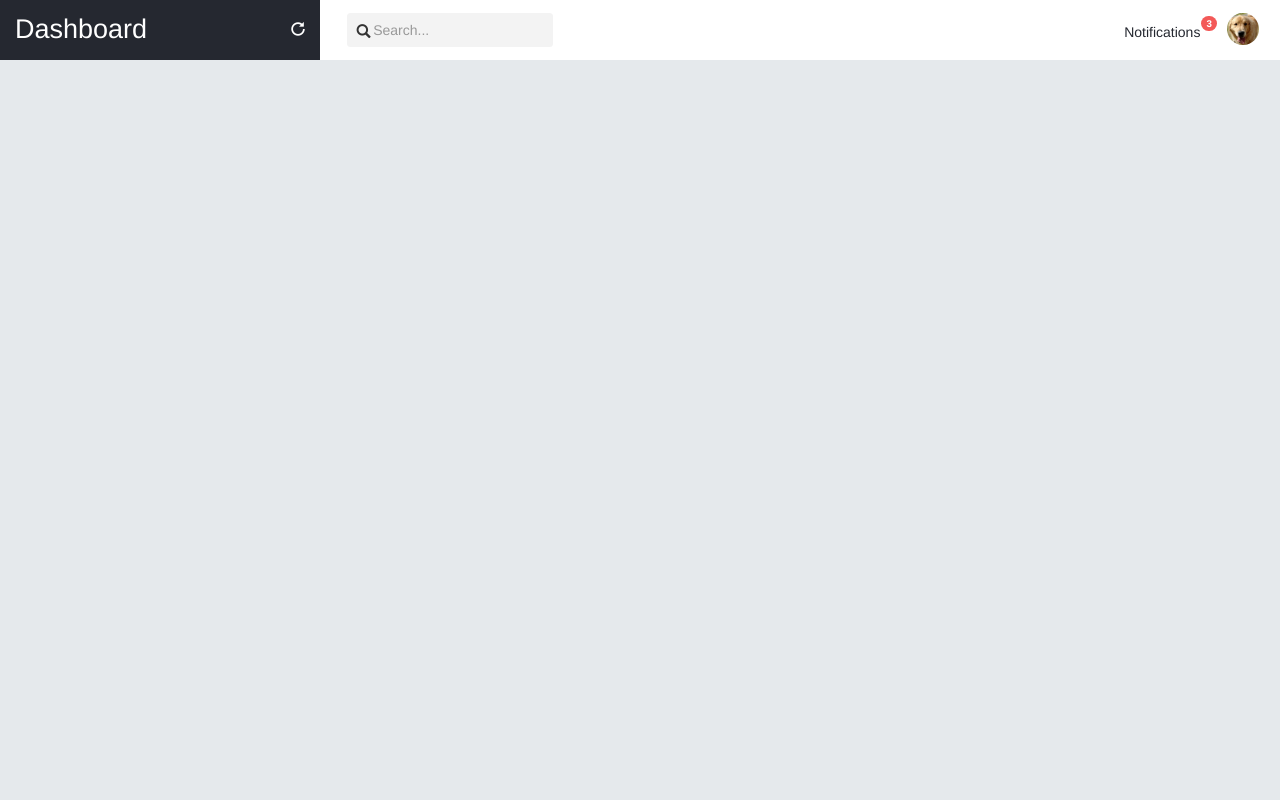
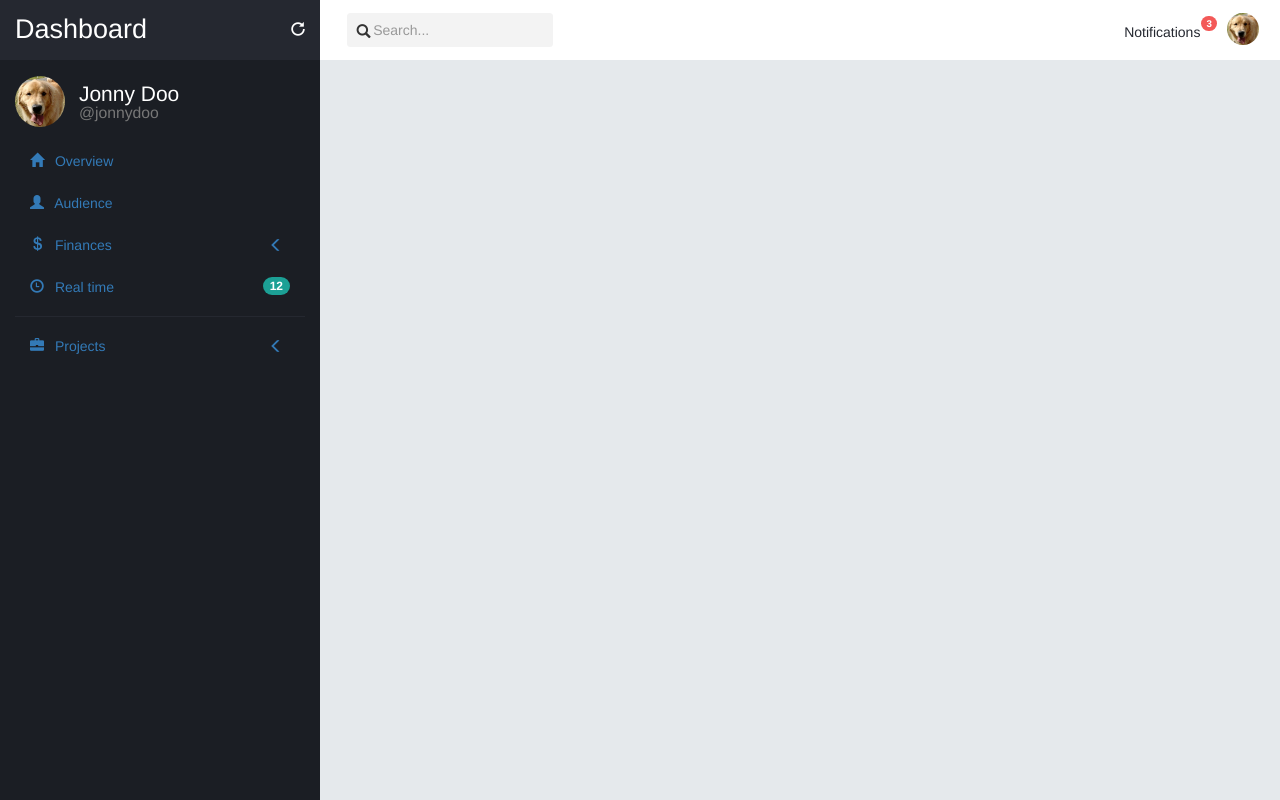
Before and after one commit to jsdelivrbot/bootstrap4-projects, a plain HTML site: page bootstrap-dashboard-application/dashboard.html in a window 1280 px wide. Drawn offline with Linux system fonts and the light colour scheme.

Commit message:
Dashboard nav-menu is done

```diff
--- a/bootstrap-dashboard-application/css/base.css
+++ b/bootstrap-dashboard-application/css/base.css
@@ -146,3 +146,78 @@ nav #nav-menu {
 #nav-profile img {
     max-height: 2.3em;
 }
+
+/*Main-Body*/
+
+/*side-menu*/
+#side-menu {
+    background-color: #1b1e24;
+    padding-top: 7.2rem;
+    height: 100%;
+    position: fixed;
+}
+#side-menu .profile-block > * {
+    display: inline-block;
+}
+#side-menu .profile-block img {
+    width: 50px;
+}
+#side-menu .profile-title {
+    color: #FFF;
+    margin-left: 1rem;
+    font-size: 1.5em;
+    vertical-align: middle;
+}
+#side-menu .profile-title small {
+    display: block;
+}
+
+/*stacked menu*/
+#side-menu ul.nav {
+    margin-top: 1rem;
+}
+#side-menu ul.nav a {
+    columns: #8b91a0;
+}
+#side-menu ul.nav a:hover,
+#side-menu ul.nav a:focus {
+    color: #FFF;
+    background-color: inherit;
+}
+#side-menu ul.nav a .glyphicon {
+    margin-right: 0.7rem;
+}
+#side-menu ul.nav a .glyphicon.pull-right {
+    margin-top: 0.2rem;
+}
+#side-menu ul.nav a .badge {
+    background-color: #1ca095;
+}
+#side-menu ul.nav .nav-divider {
+    background-color: #252830;
+}
+#side-menu ul.nav ul {
+    margin-left: 10%;
+}
+#side-menu ul.nav ul a {
+    display: block;
+    background-color: #2b303b;
+    padding: 1rem;
+    margin-top: 0.3rem;
+    border-radius: 0.25em;
+}
+#side-menu ul.nav ul a:hover {
+    text-decoration: none;
+    background-color: #434857;
+}
+#side-menu ul.nav a:focus .glyphicon.pull-right {
+    -moz-transform: rotate(-90deg);
+    -webkit-transform: rotate(-90deg);
+    -o-transform: rotate(-90deg);
+    -ms-transform: rotate(-90deg);
+    transform: rotate(-90deg);
+}
+#side-menu ul.nav a .glyphicon.pull-right {
+    margin-top: 0.2rem;
+    will-change: transform;
+}
--- a/bootstrap-dashboard-application/dashboard.html
+++ b/bootstrap-dashboard-application/dashboard.html
@@ -115,6 +115,74 @@
       </div>
     </nav>
 
+    <!--Main body section-->
+    <div class="container-fluid">
+      <div class="row">
+        <div id="side-menu" class="col-sm-3 hidden-xs" data-spy="affix" data-offset-top="0">
+
+          <div class="profile-block">
+            <img src="imgs/jon.png" class="img-circle">
+            <h4 class="profile-title">Jonny Doo <small>@jonnydoo</small></h4>
+          </div>
+
+          <ul class="nav nav-pills nav-stacked">
+            <li>
+              <a href="#" class="transition">
+                <span class="glyphicon glyphicon-home" aria-hidden="true"></span>
+                Overview
+              </a>
+            </li>
+            <li>
+              <a href="#" class="transition">
+                <span class="glyphicon glyphicon-user" aria-hidden="true"></span>
+                Audience
+              </a>
+            </li>
+            <li>
+              <a href="#finances-opts" class="transition" role="button" data-toggle="collapse" aria-expanded="false" aria-controls="finances-opts">
+                <span class="glyphicon glyphicon-usd" aria-hidden="true"></span>
+                Finances
+                <span class="glyphicon glyphicon-menu-left pull-right transition" aria-hidden="true"> </span>
+              </a>
+              <ul class="collapse list-unstyled" id="finances-opts">
+                <li>
+                  <a href="#" class="transition">Incomes</a>
+                </li>
+                <li>
+                  <a href="#" class="transition">Outcomes</a>
+                </li>
+              </ul>
+            </li>
+            <li>
+              <a href="#" class="transition">
+                <span class="glyphicon glyphicon-time" aria-hidden="true"></span>
+                Real time
+                <span class="badge pull-right">12</span>
+              </a>
+            </li>
+            <li class="nav-divider"></li>
+            <li>
+              <a href="#projects-opts" class="transition" role="button" data-toggle="collapse" aria-expanded="false" aria-controls="projects-opts">
+                <span class="glyphicon glyphicon-briefcase" aria-hidden="true"></span>
+                Projects
+                <span class="glyphicon glyphicon-menu-left pull-right transition" aria-hidden="true"> </span>
+              </a>
+              <ul class="collapse list-unstyled" id="projects-opts">
+                <li>
+                  <a href="#" class="transition">Free ration nation</a>
+                </li>
+                <li>
+                  <a href="#" class="transition">Cats going crazy</a>
+                </li>
+              </ul>
+            </li>
+          </ul>
+        </div>
+        <div id="main" class=" col-sm-offset-3 col-sm-9">
+
+        </div>
+      </div>
+    </div>
 
     <script src="js/jquery-1.11.3.js"></script>
     <script src="js/bootstrap.js"></script>
```
Also changed, not shown: 1 other file.
